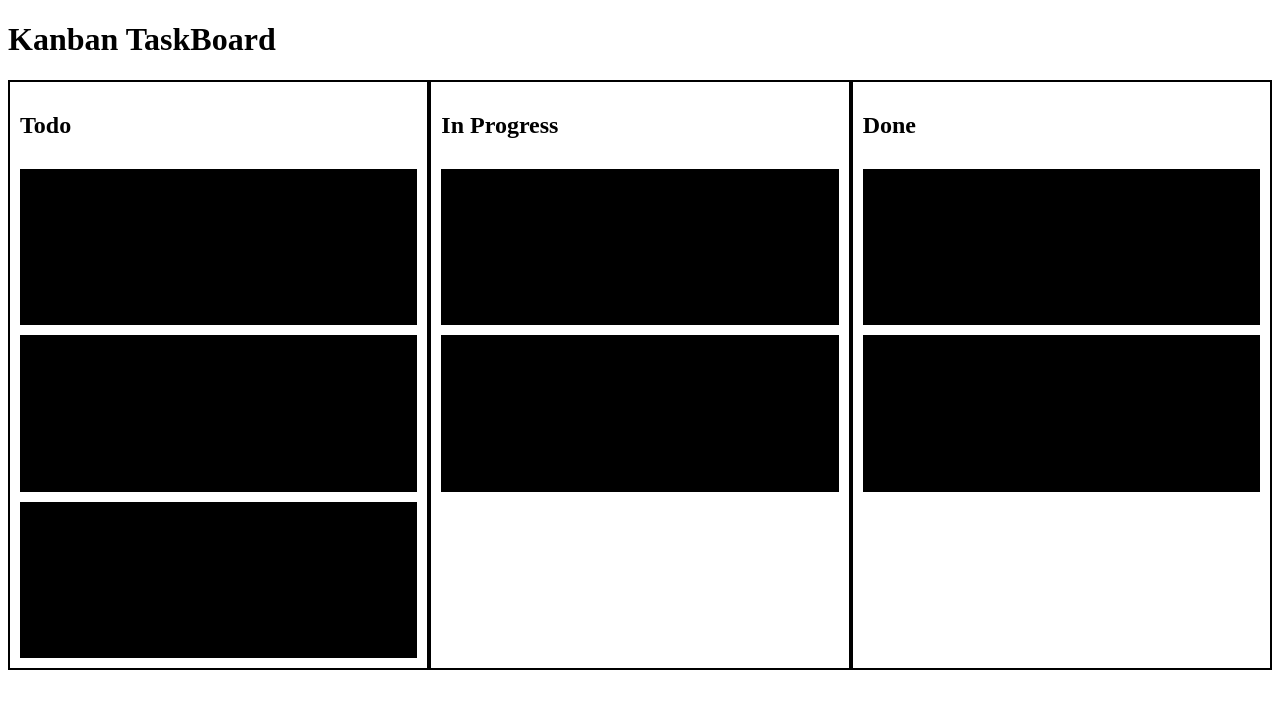
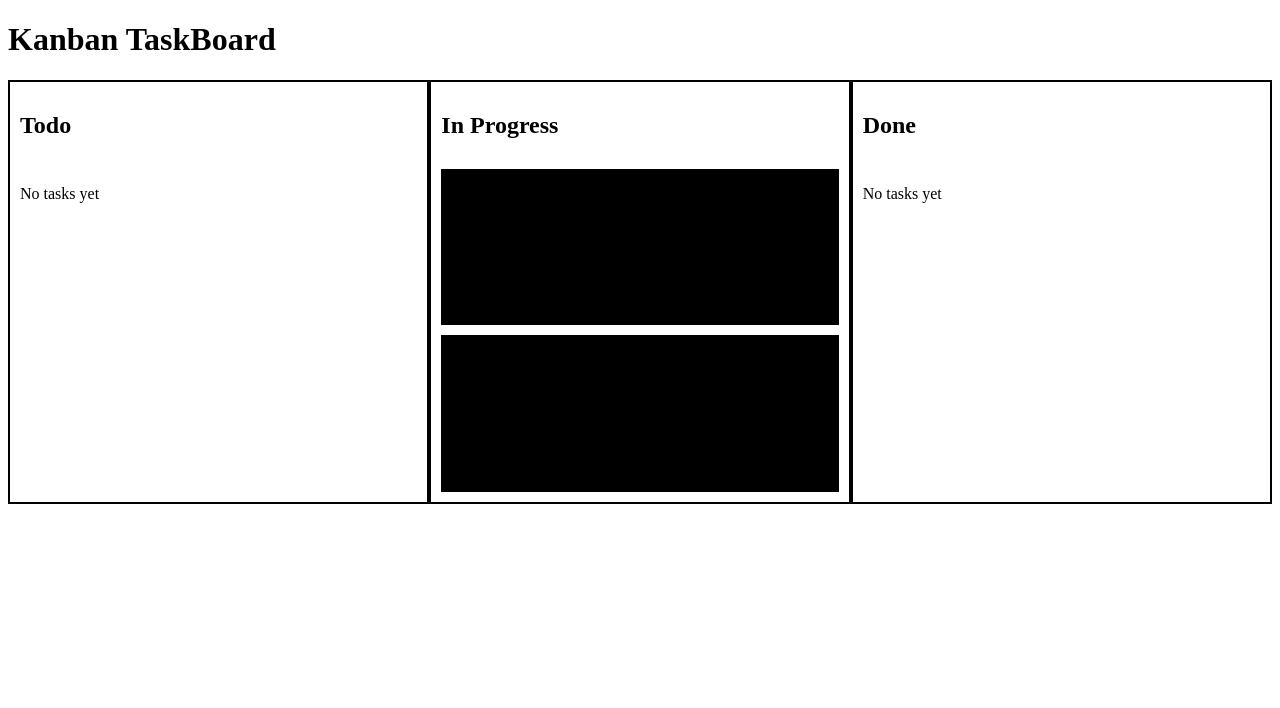
Before and after one commit to Ahtisham-1/KANBAN-TASKBOARD-REACT, a React (Vite) app: page / in a window 1280 px wide. Shown: the top 708 px of the page. Built offline with nearby package versions, Linux system fonts and the light colour scheme.

Commit message:
added the conditionals for if there are no tasks then the column will show us no task yet

```diff
--- a/src/App.tsx
+++ b/src/App.tsx
@@ -16,42 +16,48 @@ function App() {
       tag: "easy",
       column: "progress",
     },
-    {
-      id: 3,
-      title: "running",
-      description: "run 100 meters",
-      tag: "Medium",
-      column: "done",
-    },
-    {
-      id: 4,
-      title: "fighting",
-      description: "do some sparring",
-      tag: "hard",
-      column: "done",
-    },
-    {
-      id: 5,
-      title: "fighting",
-      description: "do some sparring",
-      tag: "hard",
-      column: "todo",
-    },
-    {
-      id: 6,
-      title: "fighting",
-      description: "do some sparring",
-      tag: "hard",
-      column: "todo",
-    },
-    {
-      id: 8,
-      title: "fighting",
-      description: "do some sparring",
-      tag: "hard",
-      column: "todo",
-    },
+    // {
+    //   id: 3,
+    //   title: "running",
+    //   description: "run 100 meters",
+    //   tag: "Medium",
+    //   column: "done",
+    // },
+    // {
+    //   id: 4,
+    //   title: "fighting",
+    //   description: "do some sparring",
+    //   tag: "hard",
+    //   column: "done",
+    // },
+    // {
+    //   id: 5,
+    //   title: "fighting",
+    //   description: "do some sparring",
+    //   tag: "hard",
+    //   column: "todo",
+    // },
+    // {
+    //   id: 6,
+    //   title: "fighting",
+    //   description: "do some sparring",
+    //   tag: "hard",
+    //   column: "todo",
+    // },
+    // {
+    //   id: 8,
+    //   title: "fighting",
+    //   description: "do some sparring",
+    //   tag: "hard",
+    //   column: "todo",
+    // },
   ];
+
+  const filterTodosColumn = tasks.filter((task) => task.column === "todo");
+  const filterProgressColumn = tasks.filter(
+    (task) => task.column === "progress",
+  );
+  const filterDoneColumn = tasks.filter((task) => task.column === "done");
 
   return (
     <>
@@ -59,9 +65,8 @@ function App() {
       <main>
         <div className="columnDivs">
           <h2>Todo</h2>
-          {tasks
-            .filter((task) => task.column === "todo")
-            .map((item) => (
+          {filterTodosColumn.length === 0 && <p>No tasks yet</p>}
+          {filterTodosColumn.map((item) => (
             <TaskCard
               key={item.id}
               title={item.title}
@@ -72,9 +77,8 @@ function App() {
         </div>
         <div className="columnDivs">
           <h2>In Progress</h2>
-          {tasks
-            .filter((task) => task.column === "progress")
-            .map((item) => (
+          {filterProgressColumn.length === 0 && <p>No tasks yet</p>}
+          {filterProgressColumn.map((item) => (
             <TaskCard
               key={item.id}
               title={item.title}
@@ -85,9 +89,8 @@ function App() {
         </div>
         <div className="columnDivs">
           <h2>Done</h2>
-          {tasks
-            .filter((task) => task.column === "done")
-            .map((item) => (
+          {filterDoneColumn.length === 0 && <p>No tasks yet</p>}
+          {filterDoneColumn.map((item) => (
             <TaskCard
               key={item.id}
               title={item.title}
```
Lines whose indentation alone changed are shown as unchanged.
